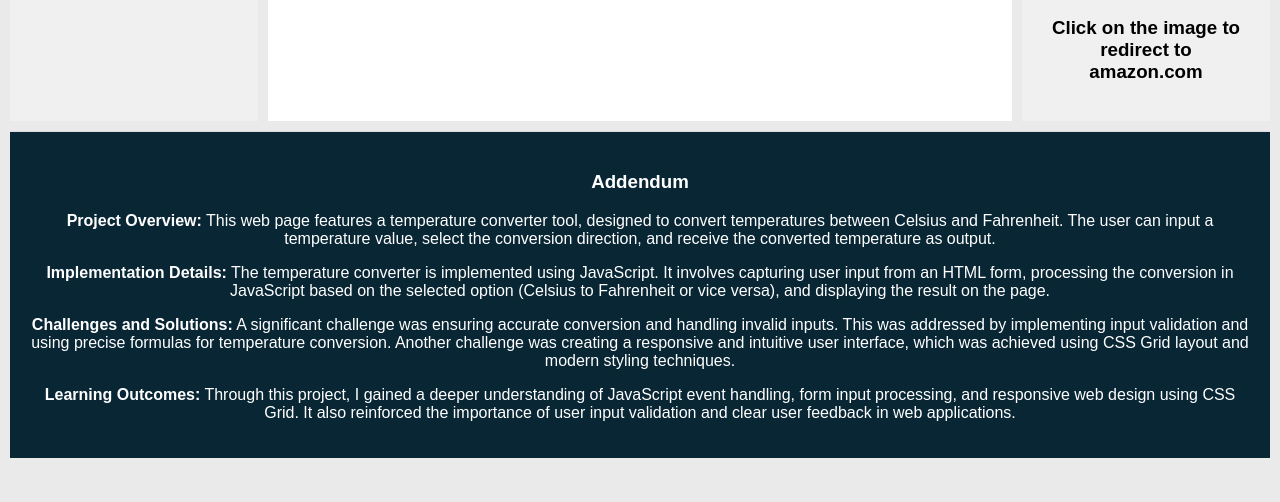
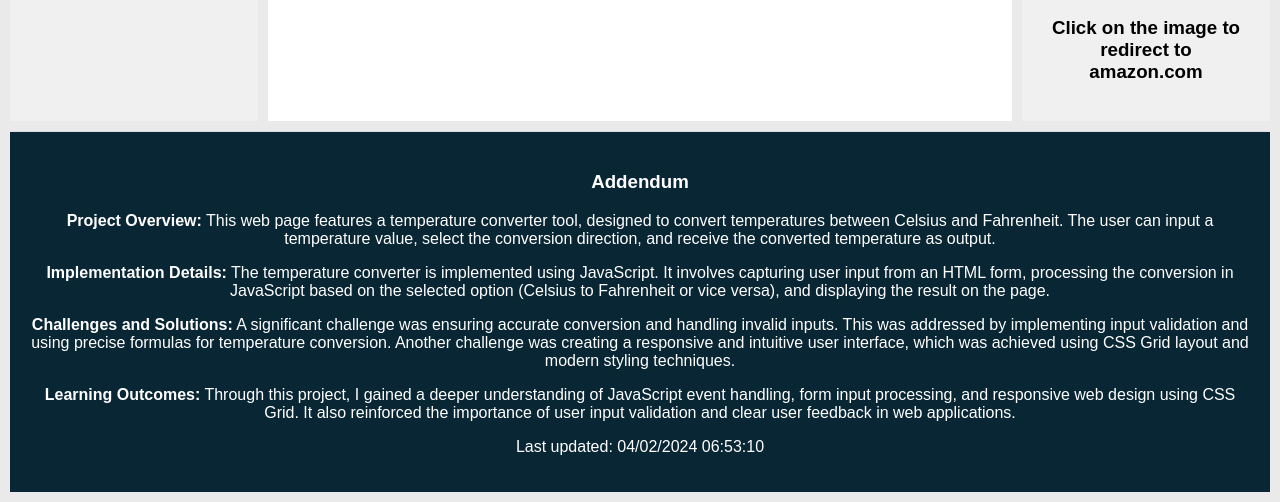
Before and after one commit to sathwikram1607/ITC505, a website: page lab-6/index.html in a window 1280 px wide. Shown: the part 475-977 px from the top of the page. Before the commit the page ends 943 px from the top, so only its background shows below. Drawn offline with Linux system fonts and the light colour scheme; a web font is replaced by a local one.

Commit message:
Update index.html

```diff
--- a/lab-6/index.html
+++ b/lab-6/index.html
@@ -50,6 +50,15 @@
         <p>
             <strong>Learning Outcomes:</strong> Through this project, I gained a deeper understanding of JavaScript event handling, form input processing, and responsive web design using CSS Grid. It also reinforced the importance of user input validation and clear user feedback in web applications.
         </p>
+
+        <p>Last updated:
+            <span id="lastModified"></span>
+        </p>
+
+    <script type="text/javascript">
+         var x = document.lastModified;
+         document.getElementById('lastModified').textContent = x;
+    </script>
     </footer>
 
     <script src="script.js"></script>
```
